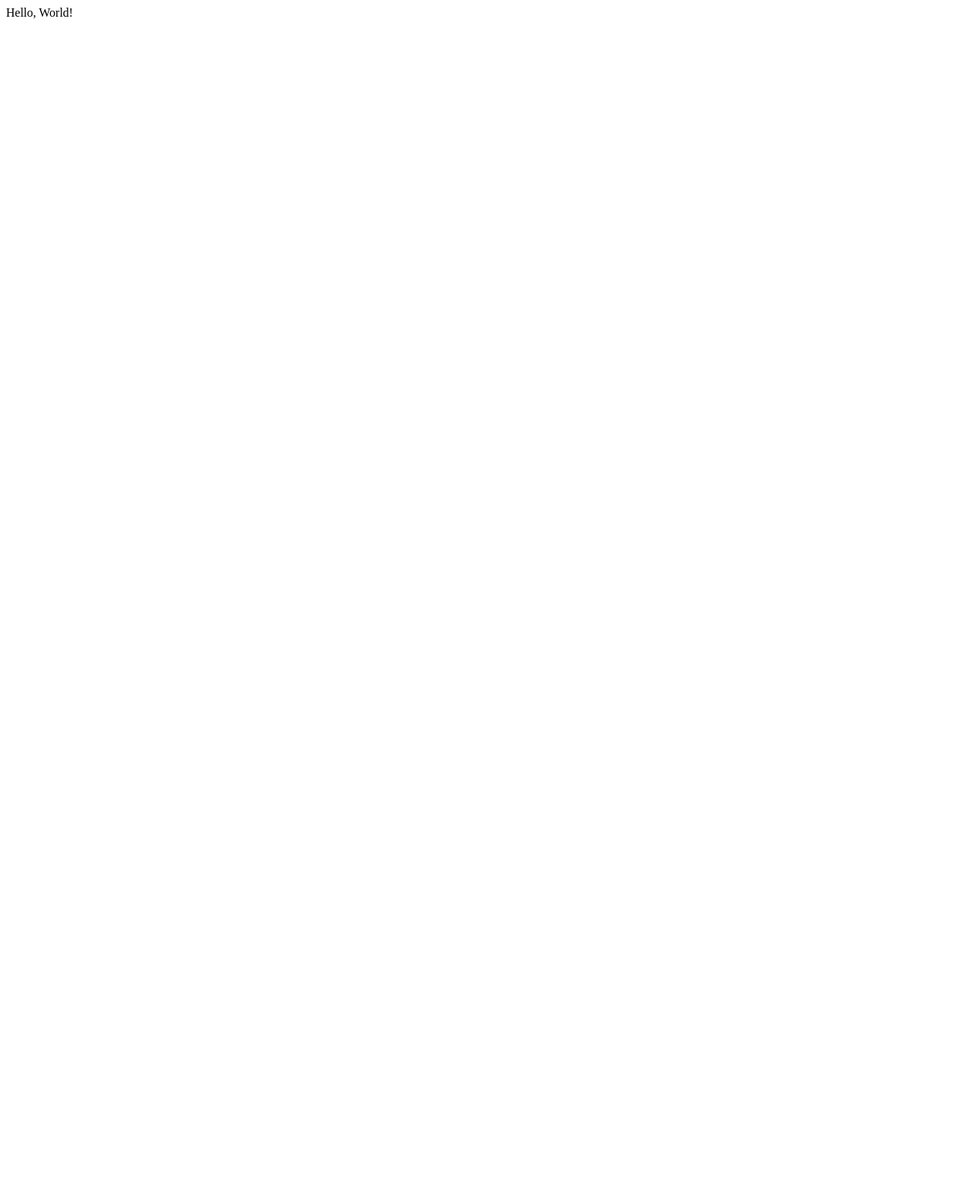
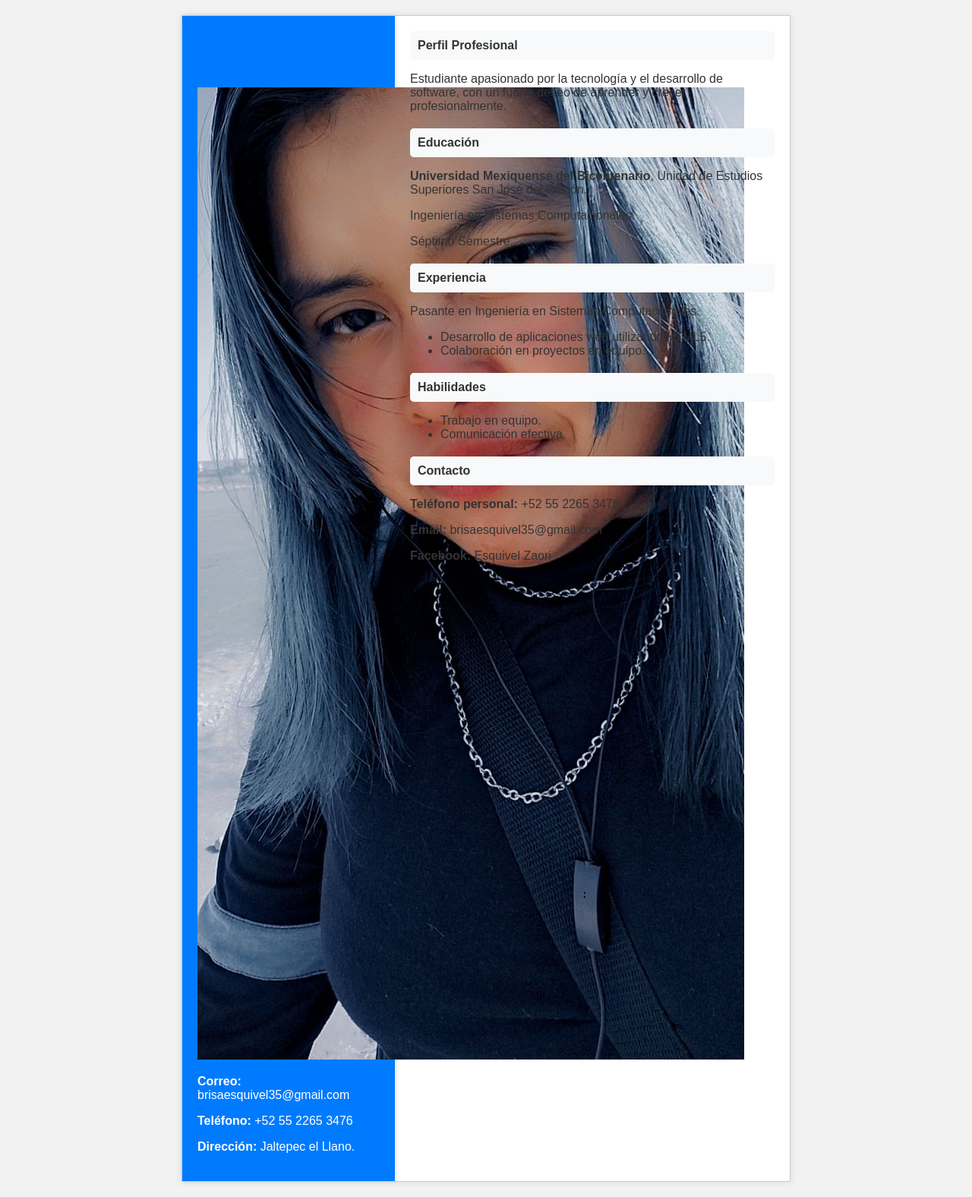
Before and after one commit to isa349/portafoliobrisa, a Flask app: page / in a window 1280 px wide. Before the commit the page is almost empty. Shown: the whole page at 76% size. Before the commit the page ends 25 px from the top, so only its background shows below. Run offline with Flask 3, Linux system fonts and the light colour scheme.

Commit message:
first commit

```diff
--- a/Server.py
+++ b/Server.py
@@ -2,16 +2,17 @@ from flask import Flask
 from flask import render_template
 app = Flask(__name__)
 
+#@app.route('/')
+#def index():
+#    return 'Hello, World!'
+
+#@app.get('/')
+#def html():
+
+#    return render_template('server.html')
+
 @app.route('/')
-def index():
-    return 'Hello, World!'
-
-@app.get('/htm')
 def html():
-    return render_template('server.html')
-
-@app.get('/dato')
-def example():
     return render_template('curriculum.html')
 
 if __name__ == '__main__':
--- a/templates/curriculum.html
+++ b/templates/curriculum.html
@@ -8,90 +8,90 @@
         body {
             font-family: Arial, sans-serif;
             margin: 0;
-            padding: 20px;
-            background-color: #f4f4f4;
+            padding: 0;
+            background-color: #f2f2f2;
+            color: #333;
         }
         .container {
+            display: flex;
             max-width: 800px;
-            margin: auto;
-            background: white;
+            margin: 20px auto;
+            background-color: #fff;
+            border: 1px solid #ccc;
+            box-shadow: 0 0 10px rgba(0, 0, 0, 0.1);
+        }
+        .sidebar {
+            width: 30%;
+            background-color: #007BFF;
+            color: white;
             padding: 20px;
-            border-radius: 5px;
-            box-shadow: 0 0 10px rgba(0,0,0,0.1);
+            box-shadow: 2px 0 5px rgba(0, 0, 0, 0.1);
+        }
+        .main {
+            width: 70%;
+            padding: 20px;
         }
         h1, h2, h3 {
-            color: #333;
+            margin: 0;
+            padding: 0;
         }
         h1 {
-            margin-bottom: 10px;
+            color: #007BFF;
         }
-        h2 {
-            border-bottom: 2px solid #007BFF;
-            padding-bottom: 5px;
-            margin-bottom: 10px;
-        }
-        p, ul {
-            line-height: 1.6;
-        }
-        ul {
-            list-style-type: none;
-            padding: 0;
-        }
-        .contact-info, .experience, .education {
+        .section {
             margin-bottom: 20px;
         }
-        .contact-info li, .experience li, .education li {
-            margin-bottom: 5px;
+        .section-title {
+            background-color: #f8f9fa;
+            padding: 10px;
+            border-radius: 5px;
+            font-weight: bold;
         }
     </style>
 </head>
 <body>
 
 <div class="container">
+    <div class="sidebar">
         <h1>Brisa Ramírez Esquivel</h1>
-    <div class="contact-info">
-        <h2>Información de Contacto</h2>
+        <img src="/static/img/isaramirez.jpeg" alt="">
+        <p><strong>Correo:</strong> brisaesquivel35@gmail.com</p>
+        <p><strong>Teléfono:</strong> +52 55 2265 3476</p>
+        <p><strong>Dirección:</strong> Jaltepec el Llano.</p>
+    </div>
+    <div class="main">
+        <div class="section">
+            <div class="section-title">Perfil Profesional</div>
+            <p>Estudiante apasionado por la tecnología y el desarrollo de software, con un fuerte deseo de aprender y crecer profesionalmente.</p>
+        </div>
+        <div class="section">
+            <div class="section-title">Educación</div>
+            <p><strong>Universidad Mexiquense del Bicentenario</strong>, Unidad de Estudios Superiores San José del Rincón.</p>
+            <p>Ingeniería en Sistemas Computacionales.</p>
+            <p>Séptimo Semestre.</p>
+        </div>
+        <div class="section">
+            <div class="section-title">Experiencia</div>
+            <p>Pasante en Ingeniería en Sistemas Computacionales.</p>
             <ul>
-            <li>Email: brisaesquivel35@gmail.com</li>
-            <li>Teléfono: +52 5522653576</li>
-            <li>Dirección: Jaltepec</li>
+                <li>Desarrollo de aplicaciones web utilizando HTML5.</li>
+                <li>Colaboración en proyectos en equipo.</li>
             </ul>
         </div>
+        <div class="section">
+            <div class="section-title">Habilidades</div>
+            <ul>
 
-    <div class="experience">
-        <h2>Experiencia Laboral</h2>
-        <ul>
-            <li><strong>Nombre de la Empresa</strong> - Título del Puesto (Mes/Año - Mes/Año)</li>
-            <li>Descripción de responsabilidades y logros.</li>
-            <li><strong>Nombre de la Empresa</strong> - Título del Puesto (Mes/Año - Mes/Año)</li>
-            <li>Descripción de responsabilidades y logros.</li>
+                <li>Trabajo en equipo.</li>
+                <li>Comunicación efectiva.</li>
             </ul>
         </div>
-
-    <div class="education">
-        <h2>Educación</h2>
-        <ul>
-            <li><strong>Nombre de la Institución</strong> - Título (Mes/Año - Mes/Año)</li>
-            <li><strong>Nombre de la Institución</strong> - Título (Mes/Año - Mes/Año)</li>
-        </ul>
+        <div class="section">
+            <div class="section-title">Contacto</div>
+            <p><strong>Teléfono personal:</strong> +52 55 2265 3476</p>
+            <p><strong>Email:</strong> brisaesquivel35@gmail.com</p>
+            <p><strong>Facebook:</strong> Esquivel Zaori </p>
         </div>
-
-    <div class="skills">
-        <h2>Habilidades</h2>
-        <ul>
-            <li>Habilidad 1</li>
-            <li>Habilidad 2</li>
-            <li>Habilidad 3</li>
-            <li>Habilidad 4</li>
-        </ul>
-    </div>
-
-    <div class="languages">
-        <h2>Idiomas</h2>
-        <ul>
-            <li>Español: Nativo</li>
-            <li>Inglés: Intermedio</li>
-        </ul>
     </div>
 </div>
 
```
Also changed, not shown: static/img/ISA.jpg (added), static/img/isaramirez.jpeg (added), templates/ISA.jpg (renamed from static/ISA.jpg). Lines whose indentation alone changed are shown as unchanged.
